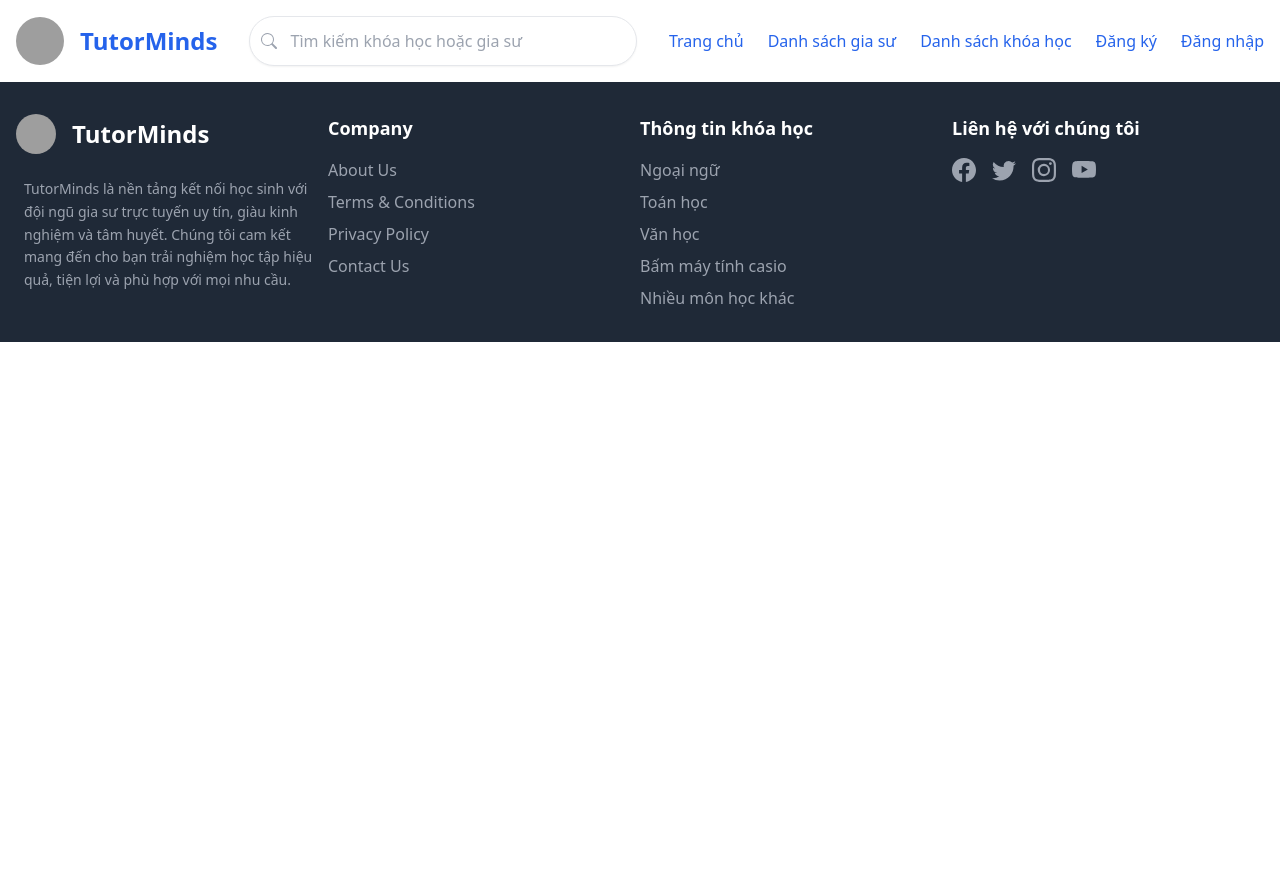
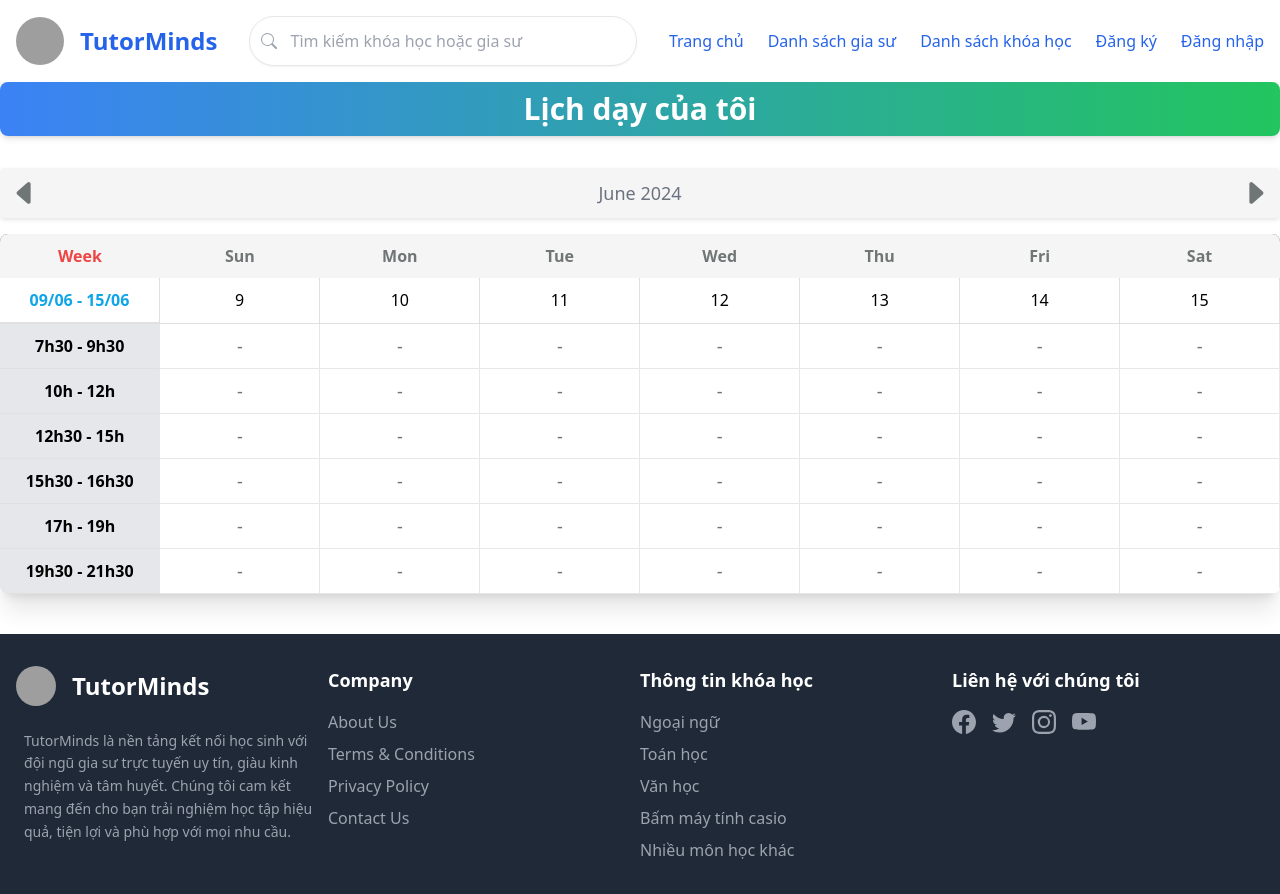
Before and after one commit to phantomthiefkid/EXE201-TutorMinds, a React (Create React App) app: page /calendar in a window 1280 px wide. Before the commit the page ends 800 px from the top, so only its background shows below. Built offline with nearby package versions, Linux system fonts and the light colour scheme; grey boxes are pictures that could not be loaded.

Commit message:
done calendar

```diff
--- a/src/App.js
+++ b/src/App.js
@@ -19,6 +19,7 @@ import { getUserDataFromToken } from "./redux/auth/loginSlice";
 import RequestListAdmin from "./components/Admin/RequestListAdmin";
 import AddCourse from "./components/CourseManagement/AddCourse";
 import LessonVideo from "./components/CourseManagement/LessonVideo";
+import Calendar from "./components/Tutormanagement/CalendarTutor.js";
 
 function App() {
   const roleName = getUserDataFromToken();
@@ -40,7 +41,8 @@ function App() {
         <Route path="/profileuser" element={<ProfileUser />}></Route>
         <Route path="/classlist" element={<ClassListRequest />}></Route>
         <Route path="/addcourse" element={<AddCourse />}></Route>
-        <Route path="/video/:id" element={<LessonVideo/>}></Route>
+        <Route path="/video/:id" element={<LessonVideo />}></Route>
+        <Route path="/calendar" element={<Calendar />}></Route>
         <Route
           path="/requestlistadmin"
           element={<RequiestListWithSidebar></RequiestListWithSidebar>}
--- a/src/components/Header.js
+++ b/src/components/Header.js
@@ -6,6 +6,7 @@ import {
   Person,
   Search,
   Book,
+  CalendarCheck,
 } from "react-bootstrap-icons";
 import ModalSignIn from "./Account.js/ModalSignIn";
 import {
@@ -145,7 +146,7 @@ const Header = () => {
                       onClick={() => window.scrollTo(0, 0)}
                     >
                       <Link to="/profileuser" onClick={closeDropdown}>
-                        <div className="flex items-center py-2 text-gray-700 hover:bg-gray-100 cursor-pointer transition duration-300">
+                        <div className="flex items-center text-gray-700 hover:bg-gray-100 cursor-pointer transition duration-300">
                           <Person size={20} className="mr-2" />
                           Hồ sơ
                         </div>
@@ -163,6 +164,14 @@ const Header = () => {
                           </div>
                         </Link>
                       </div>
+                    )}
+                    {roleName === "TUTOR" && (
+                      <Link to="/calendar" onClick={closeDropdown}>
+                        <div className="flex items-center px-4 py-2 text-gray-700 hover:bg-gray-100 cursor-pointer transition duration-300">
+                          <CalendarCheck size={20} className="mr-2" />
+                          Lịch dạy của tôi
+                        </div>
+                      </Link>
                     )}
                     <div
                       className="flex items-center px-4 py-2 text-gray-700 hover:bg-gray-100 cursor-pointer transition duration-300"
--- /dev/null
+++ b/src/components/Tutormanagement/CalendarTutor.js
@@ -0,0 +1,147 @@
+import React, { useEffect, useState } from "react";
+import format from "date-fns/format";
+import startOfWeek from "date-fns/startOfWeek";
+import endOfWeek from "date-fns/endOfWeek";
+import addDays from "date-fns/addDays";
+import { CaretLeftFill, CaretRightFill } from "react-bootstrap-icons";
+import { useDispatch, useSelector } from "react-redux";
+
+import "../Tutormanagement/ModalCalendar.css";
+import { getEmailDataFromToken } from "../../redux/auth/loginSlice";
+import { fetchCalendar } from "../../redux/calendar/Calendar";
+
+const CalendarTutor = () => {
+  const teacher_email = getEmailDataFromToken();
+  console.log("email", teacher_email);
+  const dispatch = useDispatch();
+  const calendar = useSelector((state) => state.calendar.calendar);
+  const [currentWeek, setCurrentWeek] = useState(new Date());
+  const [weekStart, setWeekStart] = useState(
+    startOfWeek(currentWeek, { weekStartsOn: 0 })
+  );
+  const [weekEnd, setWeekEnd] = useState(
+    endOfWeek(currentWeek, { weekStartsOn: 0 })
+  );
+
+  const slotTimes = [
+    "7h30 - 9h30",
+    "10h - 12h",
+    "12h30 - 15h",
+    "15h30 - 16h30",
+    "17h - 19h",
+    "19h30 - 21h30",
+  ];
+  useEffect(() => {
+    setWeekStart(startOfWeek(currentWeek, { weekStartsOn: 0 }));
+    setWeekEnd(endOfWeek(currentWeek, { weekStartsOn: 0 }));
+  }, [currentWeek]);
+
+  useEffect(() => {
+    const startDate = format(weekStart, "yyyy-MM-dd");
+    const endDate = format(weekEnd, "yyyy-MM-dd");
+    dispatch(fetchCalendar({ teacher_email, startDate, endDate }));
+  }, [dispatch, teacher_email, weekStart, weekEnd]);
+
+  const prevWeek = () => {
+    setCurrentWeek(addDays(currentWeek, -7));
+  };
+
+  const nextWeek = () => {
+    setCurrentWeek(addDays(currentWeek, 7));
+  };
+
+  const renderXIcon = (day, slot) => {
+    if (calendar && calendar.length > 0) {
+      const calendarItem = calendar.find(
+        (item) =>
+          format(new Date(item.date), "yyyy-MM-dd") ===
+          format(day, "yyyy-MM-dd")
+      );
+      if (calendarItem) {
+        const conversationSlot = calendarItem.conversationSlots.find(
+          (conversation) => conversation.slot === slot
+        );
+        if (conversationSlot && conversationSlot.conversationList.length > 0) {
+          return (
+            <p className="text-green-500 font-bold">
+              {conversationSlot.conversationList[0].title}
+            </p>
+          );
+        }
+      }
+    }
+    return <p className="text-gray-500 text-lg">-</p>;
+  };
+
+  return (
+    <div className="mb-10">
+      <h2 className="text-3xl font-semibold leading-tight text-center text-white bg-gradient-to-r from-blue-500 to-green-500 rounded-lg px-4 py-2 shadow-md">
+        Lịch dạy của tôi
+      </h2>
+      <div className="flex justify-center mt-4">
+        <div className="w-full max-w-7xl">
+          <div className=" calendar-head flex justify-between items-center my-4">
+            <button className="btn" onClick={prevWeek}>
+              <CaretLeftFill color="#707575" size="30" />
+            </button>
+            <h3 className="m-0 text-lg text-gray-500">
+              {format(weekStart, "MMMM yyyy")}
+            </h3>
+            <button className="btn" onClick={nextWeek}>
+              <CaretRightFill color="#707575" size="30" />
+            </button>
+          </div>
+
+          <div className="overflow-x-auto shadow-xl rounded-lg">
+            <table className="w-full">
+              <thead className="bg-gray-200">
+                <tr className="bg-gray-600 text-white">
+                  <th className="text-red-500">Week</th>
+                  <th>Sun</th>
+                  <th>Mon</th>
+                  <th>Tue</th>
+                  <th>Wed</th>
+                  <th>Thu</th>
+                  <th>Fri</th>
+                  <th>Sat</th>
+                </tr>
+              </thead>
+              <tbody>
+                <tr className="calendar-cell">
+                  <tr className="calendar-cell">
+                    <td colSpan="8" className="text-sky-500 font-bold">
+                      {format(weekStart, "dd/MM")} - {format(weekEnd, "dd/MM")}
+                    </td>
+                  </tr>
+                  {Array.from({ length: 7 }, (_, i) => {
+                    const day = addDays(weekStart, i);
+                    return (
+                      <td key={i} className="calendar-cell">
+                        {format(day, "d")}
+                      </td>
+                    );
+                  })}
+                </tr>
+                {slotTimes.map((time, slotIndex) => (
+                  <tr key={slotIndex} className="calendar-cell">
+                    <td className="font-bold bg-gray-200">{time}</td>
+                    {Array.from({ length: 7 }, (_, dayIndex) => {
+                      const day = addDays(weekStart, dayIndex);
+                      return (
+                        <td key={dayIndex} className="border p-2">
+                          {renderXIcon(day, slotIndex + 1)}
+                        </td>
+                      );
+                    })}
+                  </tr>
+                ))}
+              </tbody>
+            </table>
+          </div>
+        </div>
+      </div>
+    </div>
+  );
+};
+
+export default CalendarTutor;
--- a/src/components/Tutormanagement/ModalCalendar.css
+++ b/src/components/Tutormanagement/ModalCalendar.css
@@ -6,9 +6,10 @@
   background-color: #fff;
   border-radius: 10px;
   padding: 20px;
-  width: 100%; /* Thay đổi kích thước theo ý muốn */
-  max-width: 800px; /* Giới hạn kích thước tối đa */
+  width: 90%; /* Thay đổi kích thước theo ý muốn */
+  /* max-width: 900px; Giới hạn kích thước tối đa */
   box-shadow: 0 0 10px rgba(0, 0, 0, 0.1);
+  height: 70%;
 }
 
 .calendar-head {
@@ -23,7 +24,7 @@
 }
 
 .month-title {
-  color: #707575;
+  color: white;
   font-size: 20px;
   margin: 0;
 }
@@ -36,11 +37,11 @@
 }
 
 .calendar-table {
-  width: 80%;
+  width: 100%;
   border-collapse: collapse;
   box-shadow: 3px 3px 5px 2px rgba(0, 0, 0, 0.3);
   border-radius: 12px;
-  margin-top: 20px;
+  margin-top: 10px;
 }
 
 .table-head {
@@ -59,7 +60,7 @@ th {
 
 td {
   text-align: center;
-  width: calc(100% / 7);
+  width: calc(100% / 8);
   padding: 10px;
 }
 
@@ -86,3 +87,16 @@ td {
 .btn:hover {
   opacity: 0.8;
 }
+.slot-column {
+  border-right: 1px solid #e0e0e0;
+  border-bottom: 1px solid #e0e0e0;
+}
+.xl-icon {
+  display: block;
+  margin: auto; /* Căn chỉnh vào giữa ô */
+}
+
+.modal-header {
+  display: flex;
+  justify-content: flex-end;
+}
--- a/src/components/Tutormanagement/ModalCalendar.js
+++ b/src/components/Tutormanagement/ModalCalendar.js
@@ -3,60 +3,96 @@ import format from "date-fns/format";
 import startOfWeek from "date-fns/startOfWeek";
 import endOfWeek from "date-fns/endOfWeek";
 import addDays from "date-fns/addDays";
-import { CaretLeftFill, CaretRightFill } from "react-bootstrap-icons";
+import { CaretLeftFill, CaretRightFill, XLg } from "react-bootstrap-icons";
+import { useDispatch, useSelector } from "react-redux";
+
 import "../Tutormanagement/ModalCalendar.css";
+import { fetchCalendar } from "../../redux/calendar/Calendar";
 
 const ModalCalendar = ({ onClose, email }) => {
+  const dispatch = useDispatch();
+  const calendar = useSelector((state) => state.calendar.calendar);
   const [currentWeek, setCurrentWeek] = useState(new Date());
-  const weekStart = startOfWeek(currentWeek);
-  const weekEnd = endOfWeek(currentWeek);
+  const [weekStart, setWeekStart] = useState(
+    startOfWeek(currentWeek, { weekStartsOn: 0 })
+  );
+  const [weekEnd, setWeekEnd] = useState(
+    endOfWeek(currentWeek, { weekStartsOn: 0 })
+  );
 
-  console.log("teacher_mail", email);
+  const slotTimes = [
+    "7h30 - 9h30",
+    "10h - 12h",
+    "12h30 - 15h",
+    "15h30 - 16h30",
+    "17h - 19h",
+    "19h30 - 21h30",
+  ];
+
+  useEffect(() => {
+    setWeekStart(startOfWeek(currentWeek, { weekStartsOn: 0 }));
+    setWeekEnd(endOfWeek(currentWeek, { weekStartsOn: 0 }));
+  }, [currentWeek]);
+
+  useEffect(() => {
+    const startDate = format(weekStart, "yyyy-MM-dd");
+    const endDate = format(weekEnd, "yyyy-MM-dd");
+    dispatch(fetchCalendar({ teacher_email: email, startDate, endDate }));
+  }, [dispatch, email, weekStart, weekEnd]);
 
   const prevWeek = () => {
-    setCurrentWeek(addDays(weekStart, -7));
+    setCurrentWeek(addDays(currentWeek, -7));
   };
 
   const nextWeek = () => {
-    setCurrentWeek(addDays(weekStart, 7));
+    setCurrentWeek(addDays(currentWeek, 7));
+  };
+
+  const renderXIcon = (day, slot) => {
+    if (calendar && calendar.length > 0) {
+      const calendarItem = calendar.find(
+        (item) =>
+          format(new Date(item.date), "yyyy-MM-dd") ===
+          format(day, "yyyy-MM-dd")
+      );
+      if (calendarItem) {
+        const conversationSlot = calendarItem.conversationSlots.find(
+          (conversation) => conversation.slot === slot
+        );
+        if (conversationSlot && conversationSlot.conversationList.length > 0) {
+          return <p className="text-green-500 font-bold">Đã có lớp</p>;
+        }
+      }
+    }
+    return <p className="text-gray-500 text-lg">-</p>;
   };
 
   return (
-    <div class=" modal-container fixed inset-0 bg-black bg-opacity-50 z-40">
-      <button
-        onClick={onClose}
-        className="absolute top-2 right-2 text-gray-500 hover:text-gray-700 focus:outline-none"
-      >
-        <svg
-          xmlns="http://www.w3.org/2000/svg"
-          className="h-6 w-6"
-          fill="none"
-          viewBox="0 0 24 24"
-          stroke="currentColor"
+    <div className="modal-container fixed inset-0 bg-black bg-opacity-50 z-40">
+      <div className="modal-header">
+        <button
+          onClick={onClose}
+          className=" top-2 right-2 text-gray-500 hover:text-gray-700 focus:outline-none mb-2"
         >
-          <path
-            strokeLinecap="round"
-            strokeLinejoin="round"
-            strokeWidth={2}
-            d="M6 18L18 6M6 6l12 12"
-          />
-        </svg>
-      </button>
+          <XLg className="text-lg" />
+        </button>
+      </div>
       <div className="calendar container">
-        <div className="calendar-head">
+        <div className="calendar-head bg-gradient-to-r from-blue-500 to-green-500 rounded-lg">
           <button className="btn" onClick={prevWeek}>
-            <CaretLeftFill color="#707575" size="30"></CaretLeftFill>
+            <CaretLeftFill color="#707575" size="30" />
           </button>
-          <h3 className="month-title">{format(weekStart, "MMMM yyyy")}</h3>
+          <h3 className="month-title ">{format(weekStart, "MMMM yyyy")}</h3>
           <button className="btn" onClick={nextWeek}>
-            <CaretRightFill color="#707575" size="30"></CaretRightFill>
+            <CaretRightFill color="#707575" size="30" />
           </button>
         </div>
-        <hr></hr>
+
         <div className="table-container">
           <table className="calendar-table">
             <thead className="table-head">
               <tr className="head-row">
+                <th className="text-red-500">Week</th>
                 <th>Sun</th>
                 <th>Mon</th>
                 <th>Tue</th>
@@ -67,56 +103,34 @@ const ModalCalendar = ({ onClose, email }) => {
               </tr>
             </thead>
             <tbody>
-              <tr
-                className="calendar-cell"
-                style={{ backgroundColor: "#CCCCCC" }}
-              >
-                {/* {Array.from({ length: 7 }, (_, i) => {
-                const day = addDays(weekStart, i);
-                const scheduleItems = schedule.filter(item => {
-                  // So sánh ngày để lấy thông tin lịch học cho ngày tương ứng
-                  return format(item.date, 'yyyy-MM-dd') === format(day, 'yyyy-MM-dd');
-                });
-
-                return (
-                  <td key={i} className={`calendar-cell ${scheduleItems.length > 0 ? 'has-event' : ''}`}>
-                    {format(day, 'd')}
+              <tr className="calendar-cell">
+                <tr className="calendar-cell">
+                  <td colSpan="8" className="text-sky-500 font-bold">
+                    {format(weekStart, "dd/MM")} - {format(weekEnd, "dd/MM")}
                   </td>
-                );
-              })} */}
+                </tr>
+                {Array.from({ length: 7 }, (_, i) => {
+                  const day = addDays(weekStart, i);
+                  return (
+                    <td key={i} className="calendar-cell">
+                      {format(day, "d")}
+                    </td>
+                  );
+                })}
               </tr>
-              <tr className="calendar-cell">
-                {/* {Array.from({ length: 7 }, (_, i) => {
-                const day = addDays(weekStart, i);
-                const scheduleItems = schedule.filter(item => {
-                  // So sánh ngày để lấy thông tin lịch học cho ngày tương ứng
-                  return format(item.date, 'yyyy-MM-dd') === format(day, 'yyyy-MM-dd');
-                });
-
-                return (
-                  <td key={i} className={`calendar-cell ${scheduleItems.length > 0 ? 'has-event' : ''}`}>
-
-                    {scheduleItems && scheduleItems.map((item, index) => {
-                      return (
-                        <div key={index}>
-                          {item.classCode.charAt(item.classCode.length - 1) === '1' ? (
-                            <button style={{ fontSize: '80%', width: '100%', marginTop: '10px' }} className='btn btn-primary'>{item.classCode}</button>
-                          ) : item.classCode.charAt(item.classCode.length - 1) === '2' ? (
-                            <button style={{ fontSize: '80%', width: '100%', marginTop: '10px' }} className='btn btn-success'>{item.classCode}</button>
-                          ) : item.classCode.charAt(item.classCode.length - 1) === '3' ? (
-                            <button style={{ fontSize: '80%', width: '100%', marginTop: '10px' }} className='btn btn-warning'>{item.classCode}</button>
-                          ) : item.classCode.charAt(item.classCode.length - 1) === '4' ? (
-                            <button style={{ fontSize: '80%', width: '100%', marginTop: '10px' }} className='btn btn-secondary'>{item.classCode}</button>
-                          ) : (
-                            <button style={{ fontSize: '80%', width: '100%', marginTop: '10px' }} className='btn btn-danger'>{item.classCode}</button>
-                          )}
-                        </div>
-                      );
-                    })}
-                  </td>
-                );
-              })} */}
-              </tr>
+              {slotTimes.map((time, slotIndex) => (
+                <tr key={slotIndex} className="calendar-cell">
+                  <td className="slot-column font-bold bg-gray-200">{time}</td>
+                  {Array.from({ length: 7 }, (_, dayIndex) => {
+                    const day = addDays(weekStart, dayIndex);
+                    return (
+                      <td key={dayIndex} className="calendar-cell">
+                        {renderXIcon(day, slotIndex + 1)}
+                      </td>
+                    );
+                  })}
+                </tr>
+              ))}
             </tbody>
           </table>
         </div>
--- /dev/null
+++ b/src/redux/calendar/Calendar.js
@@ -0,0 +1,91 @@
+import {
+  createSlice,
+  createAsyncThunk,
+  isRejectedWithValue,
+} from "@reduxjs/toolkit";
+import axios from "axios";
+
+const URL_FETCH_CALENDAR = "https://fams-management.tech/api/schedule/";
+
+// export const fetchCalendar = createAsyncThunk(
+//   "fetchCalendar",
+//   async ({ email }) => {
+//     try {
+//       const token = localStorage.getItem("token");
+//       if (!token) {
+//         throw new Error("Missing token");
+//       }
+//       const config = {
+//         headers: {
+//           "Content-Type": "application/json",
+//           Authorization: `Bearer ${token}`,
+//         },
+//       };
+//       const response = await axios.get(URL_FETCH_CALENDAR + email, config);
+//       console.log("dataCalendar -->", response.data);
+//       return response.data;
+//     } catch (error) {
+//       console.error(
+//         "Error:",
+//         error.response ? error.response.data : error.message
+//       );
+//       throw error;
+//     }
+//   }
+// );
+export const fetchCalendar = createAsyncThunk(
+  "fetchCalendar",
+  async ({ teacher_email, startDate, endDate }) => {
+    try {
+      const token = localStorage.getItem("token");
+      if (!token) {
+        throw new Error("Missing token");
+      }
+      const config = {
+        headers: {
+          "Content-Type": "application/json",
+          Authorization: `Bearer ${token}`,
+        },
+      };
+      const response = await axios.get(
+        `${URL_FETCH_CALENDAR}${teacher_email}?startDate=${startDate}&endDate=${endDate}`,
+        config
+      );
+      return response.data;
+    } catch (error) {
+      console.error(
+        "Error:",
+        error.response ? error.response.data : error.message
+      );
+      throw error;
+    }
+  }
+);
+
+export const CalendarData = createSlice({
+  name: "calendarData",
+  initialState: {
+    isLoading: false,
+    data: [],
+    isError: false,
+    calendar: {},
+  },
+  extraReducers: (builder) => {
+    builder
+      .addCase(fetchCalendar.fulfilled, (state, action) => {
+        state.isLoading = false;
+        state.isError = false;
+        state.calendar = action.payload;
+      })
+      .addCase(fetchCalendar.rejected, (state) => {
+        state.isError = true;
+        state.isLoading = true;
+      })
+      .addCase(fetchCalendar.pending, (state) => {
+        state.isLoading = true;
+        state.isError = false;
+      });
+  },
+});
+
+export default CalendarData.reducer;
--- a/src/redux/store.js
+++ b/src/redux/store.js
@@ -4,6 +4,7 @@ import UsersData from "./Usermanagement/user";
 import TutorsData from "./TutorManagement/Tutor";
 import UploadData from "./uploadFile/uploadFile";
 import ClassData from "./ClassManagement/classSlice";
+import Calendar from "./calendar/Calendar";
 export default configureStore({
   reducer: {
     login: LoginSlice,
@@ -11,5 +12,6 @@ export default configureStore({
     tutor: TutorsData,
     upload: UploadData,
     class: ClassData,
+    calendar: Calendar
   },
 });
```
Also changed, not shown: src/components/ClassManagement/ClassListRequest.js (+9 -9 lines), src/components/Tutormanagement/Tutorlist.js (+6 -6 lines).
